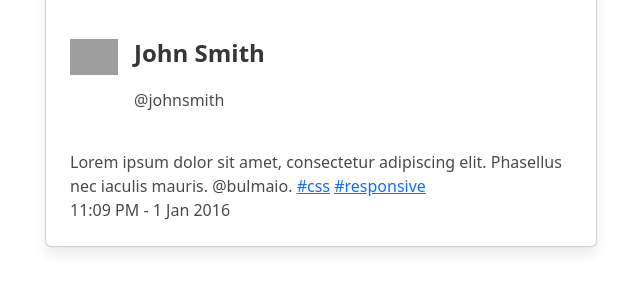
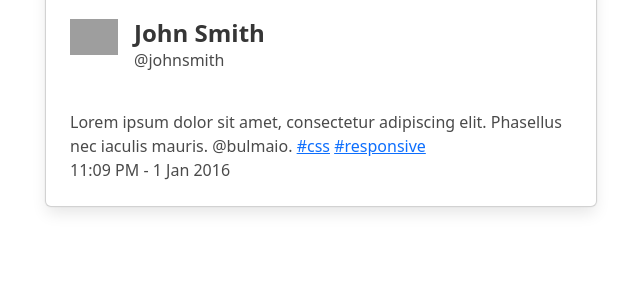
Before and after one commit to kelvinmburu/picstack, a Django app: page /main/ in a window 1280 px wide. Shown: the part 1172-1467 px from the top of the page, without its empty margins (319-959 px from the left). After the commit the page ends 1385 px from the top, so only its background shows below. Run offline with Django 4.2, Linux system fonts and the light colour scheme; grey boxes are pictures that could not be loaded.

Commit message:
st: styled main header title

```diff
--- a/static/css/main.css
+++ b/static/css/main.css
@@ -6,6 +6,6 @@
     margin-bottom: 20px;
   }
 
-  .title {
+  .main-title {
     padding-bottom: 20px;
   }
```
